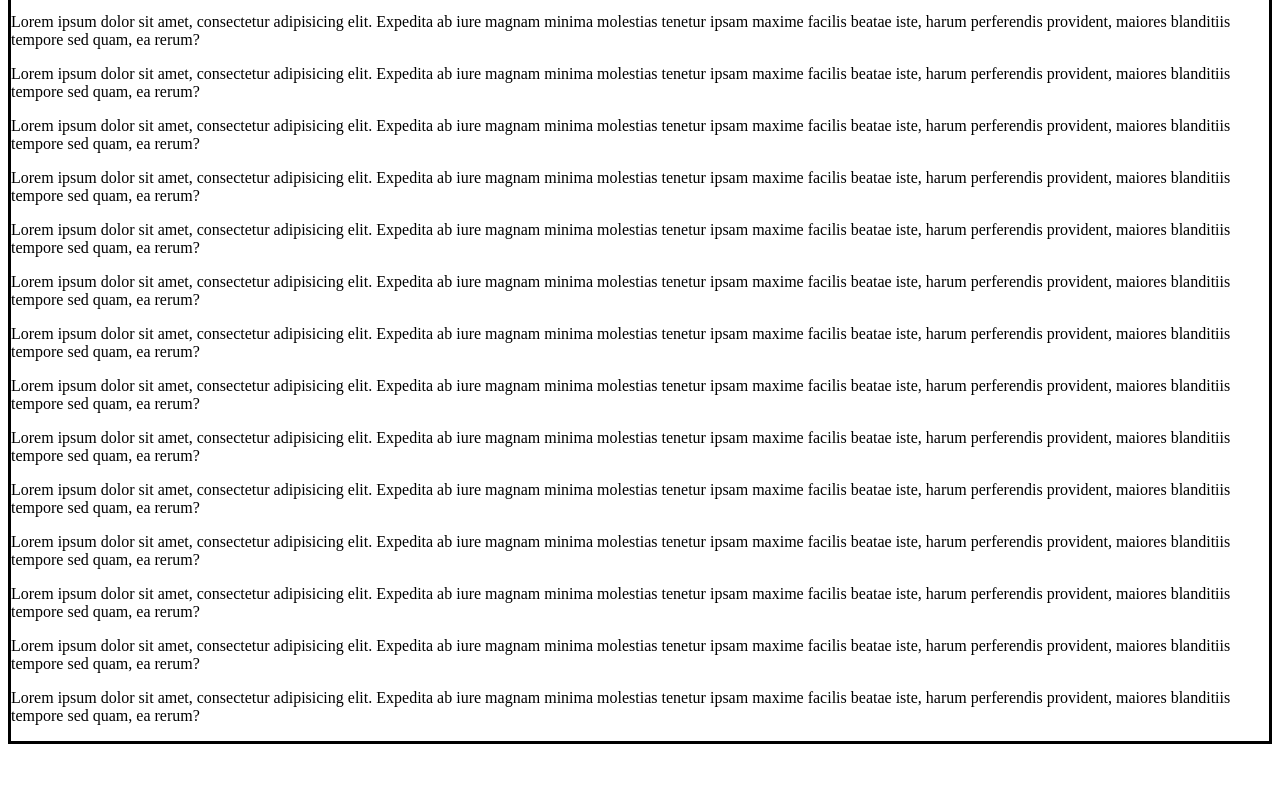
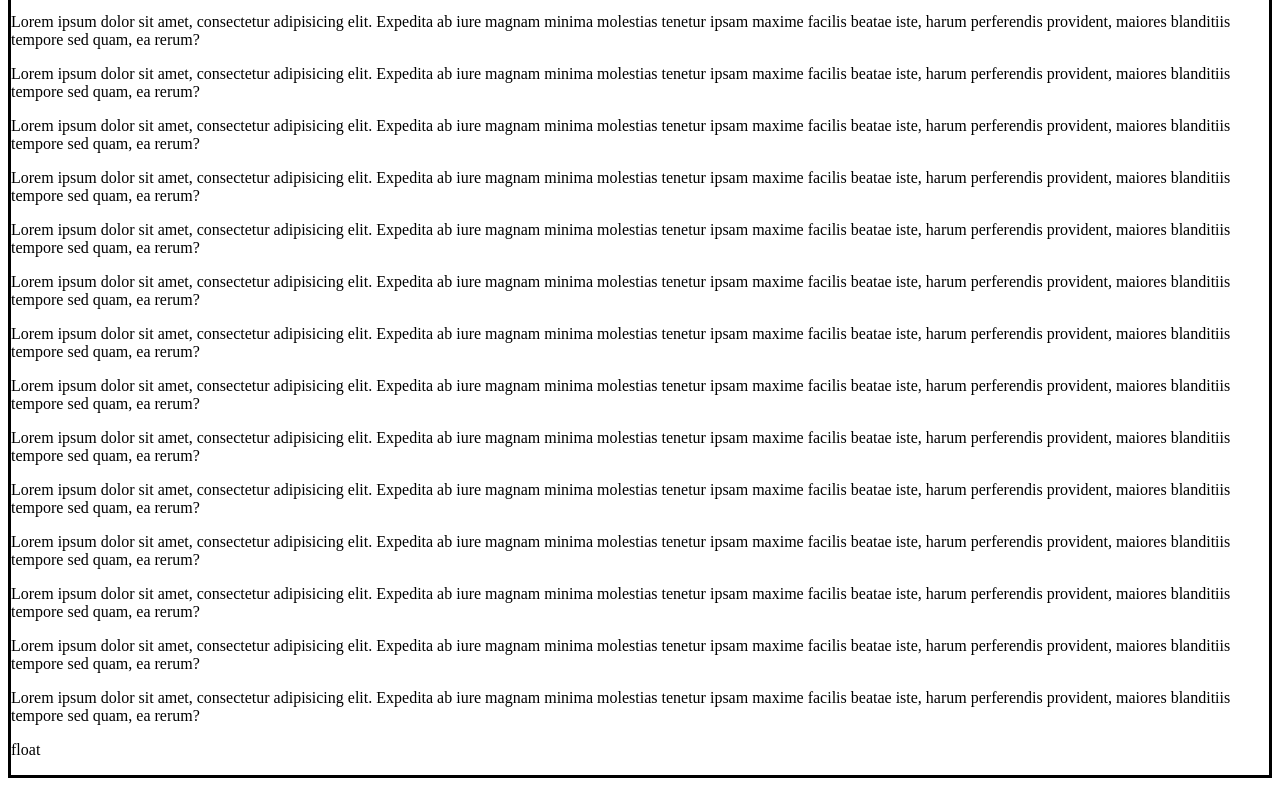
Before and after one commit to ranntharath/form-web-design, a plain HTML site: page float.html in a window 1280 px wide. Shown: the part 1200-1986 px from the top of the page. Before the commit the page ends 1952 px from the top, so only its background shows below. Drawn offline with Linux system fonts and the light colour scheme.

Commit message:
nah update

```diff
--- a/float.html
+++ b/float.html
@@ -216,7 +216,7 @@
         rerum?
       </p>
 
-
+      <p>float</p>
     </div>
   </body>
 </html>
```
Also changed, not shown: eykrban.html (+2 -4 lines).
